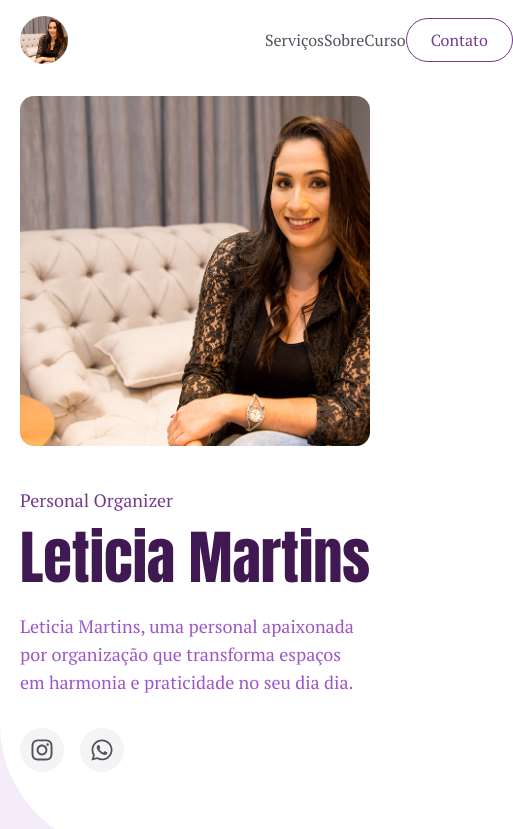
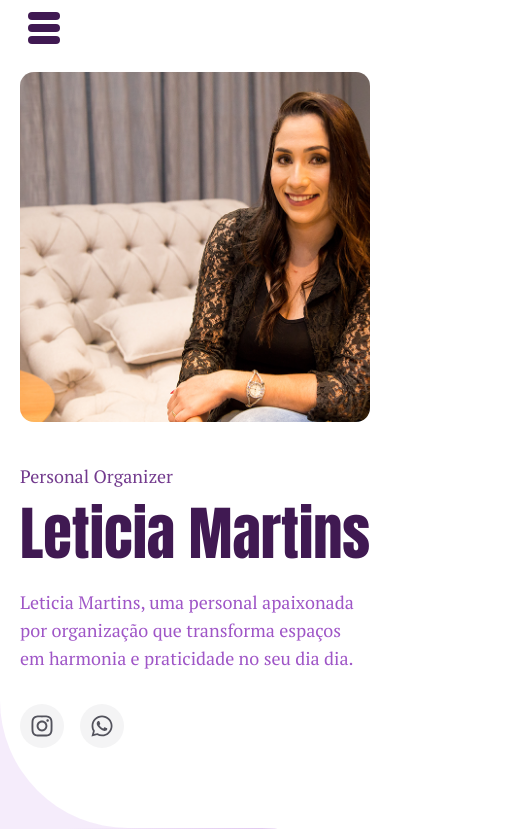
Before and after one commit to junioralvesbr/site-leticiamartins, a Next.js app: page / in a window 390 px wide. Shown: the top 829 px of the page, 513 px wide, since content can reach past the window. Built offline with nearby package versions, Linux system fonts and the light colour scheme.

Commit message:
comecei a ajustar a tipagem do menuMobile

```diff
--- a/src/app/page.tsx
+++ b/src/app/page.tsx
@@ -4,6 +4,7 @@ import Footer from "@/components/Footer";
 import Pictures from "@/components/Pictures";
 import About from "@/components/About";
 import Services from "@/components/Services";
+import MenuMobile from "@/components/MenuMobile";
 
 export default function Home() {
   return (
@@ -13,8 +14,12 @@ export default function Home() {
         id="navbar"
         className="sticky top-0 z-50 py-4 backdrop-blur-xl bg-[rgba(255,255,255,0.7)]"
       >
-        <div className="max-w-7xl mx-auto px-5 lg:px-10">
+        <div className="max-w-7xl mx-auto px-5 hidden md:block lg:px-10">
           <NavBar />
+        </div>
+
+        <div>
+          <MenuMobile />
         </div>
       </nav>
 
@@ -50,7 +55,7 @@ export default function Home() {
 
         <section
           id="pictures"
-          className="h-screen bg-deepViolet-700 overflow-hidden mt-20">
+          className="h-screen bg-deepViolet-700 overflow-hidden mt-20 hidden md:block">
           <div className="bg-white rounded-bl-12xl">
             <Pictures />
           </div>
--- /dev/null
+++ b/src/components/MenuMobile.tsx
@@ -0,0 +1,26 @@
+'use client'
+
+import { useState } from "react";
+import { MenuButton } from "./ui/menu-button";
+
+export default function MenuMobile() {
+  const [isOpen, setOpen] = useState(false);
+
+  const menuButtonStyle = {
+    marginLeft: "2rem"
+  };
+
+  return (
+    <MenuButton
+      isOpen={isOpen}
+      onClick={() => setOpen(!isOpen)}
+      strokeWidth="8"
+      color="#401952"
+      lineProps={{ strokeLinecap: "round" }}
+      transition={{ type: "spring", stiffness: 260, damping: 20 }}
+      width="24"
+      height="24"
+      style={menuButtonStyle}
+    />
+  )
+}
--- /dev/null
+++ b/src/components/ui/menu-button.tsx
@@ -0,0 +1,104 @@
+import React from "react";
+import { motion, Transition, SVGMotionProps } from "motion/react";
+
+type lineProps = {
+
+}
+
+interface Props extends SVGMotionProps<SVGSVGElement> {
+  isOpen?: boolean;
+  color?: string;
+  strokeWidth?: string | number;
+  transition?: Transition;
+  lineProps?: {};
+}
+
+const MenuButton = ({
+  isOpen = false,
+  width = 24,
+  height = 24,
+  strokeWidth = 1,
+  color = "#000",
+  transition,
+  lineProps = {},
+  ...props
+}: Props) => {
+  const variant = isOpen ? "opened" : "closed";
+  const top = {
+    closed: {
+      rotate: 0,
+      translateY: 0
+    },
+    opened: {
+      rotate: 45,
+      translateY: 2
+    }
+  };
+  const center = {
+    closed: {
+      opacity: 1
+    },
+    opened: {
+      opacity: 0
+    }
+  };
+  const bottom = {
+    closed: {
+      rotate: 0,
+      translateY: 0
+    },
+    opened: {
+      rotate: -45,
+      translateY: -2
+    }
+  };
+  lineProps = {
+    stroke: color,
+    strokeWidth: strokeWidth as number,
+    vectorEffect: "non-scaling-stroke",
+    initial: "closed",
+    animate: variant,
+    transition,
+    ...lineProps
+  };
+  const unitHeight = 4;
+  const unitWidth = (unitHeight * (width as number)) / (height as number);
+
+  return (
+    <motion.svg
+      viewBox={`0 0 ${unitWidth} ${unitHeight}`}
+      overflow="visible"
+      preserveAspectRatio="none"
+      width={width}
+      height={height}
+      {...props}
+    >
+      <motion.line
+        x1="0"
+        x2={unitWidth}
+        y1="0"
+        y2="0"
+        variants={top}
+        {...lineProps}
+      />
+      <motion.line
+        x1="0"
+        x2={unitWidth}
+        y1="2"
+        y2="2"
+        variants={center}
+        {...lineProps}
+      />
+      <motion.line
+        x1="0"
+        x2={unitWidth}
+        y1="4"
+        y2="4"
+        variants={bottom}
+        {...lineProps}
+      />
+    </motion.svg>
+  );
+};
+
+export { MenuButton };
```
